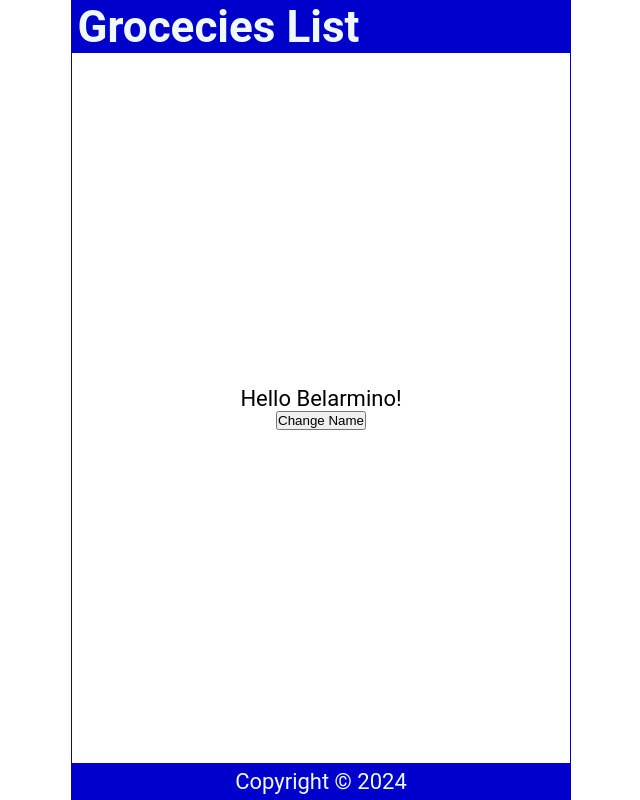
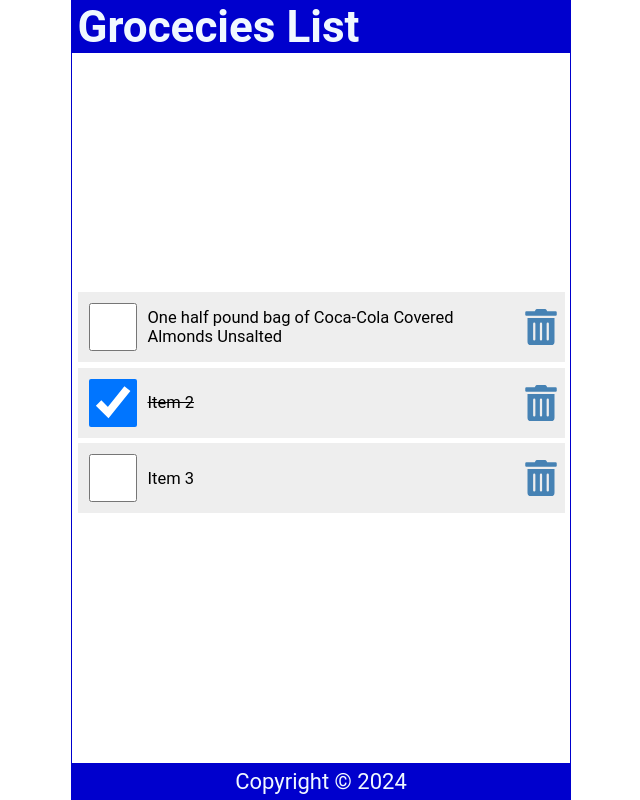
Before and after one commit to belarminojunior/ReactJS-Series, a React (Create React App) app in the folder 01tut/: page / in a window 1280 px wide. Shown: the whole page, without its empty margins (319-959 px from the left). Built offline with nearby package versions, Linux system fonts and the light colour scheme.

Commit message:
Lists and Keys

```diff
--- a/01tut/package.json
+++ b/01tut/package.json
@@ -34,5 +34,8 @@
       "last 1 firefox version",
       "last 1 safari version"
     ]
+  },
+  "devDependencies": {
+    "react-icons": "^4.12.0"
   }
 }
--- a/01tut/src/Content.js
+++ b/01tut/src/Content.js
@@ -1,25 +1,73 @@
 import { useState } from "react";
 import React from "react";
 
+import { FaTrashAlt } from "react-icons/fa";
+
 const Content = () => {
+  const [items, setItems] = useState([
+    {
+      id: 1,
+      checked: false,
+      item: "One half pound bag of Coca-Cola Covered Almonds Unsalted",
+    },
+    {
+      id: 2,
+      checked: true,
+      item: "Item 2",
+    },
+    {
+      id: 3,
+      checked: false,
+      item: "Item 3",
+    },
+  ]);
 
-  const [name, setName] = useState('Belarmino');
+  const handleCheck = (id) => {
+    const listItems = items.map((item) =>
+      item.id === id ? { ...item, checked: !item.checked } : item
+    );
 
-  const handleNameChange = () => {
-    const names = ["Belarmino", "Nuno", "Shelton", "Glória"];
-    const int = Math.floor(Math.random() * 4);
+    setItems(listItems);
+    localStorage.setItem("shoppinglist", JSON.stringify(listItems));
+  };
 
-    setName(names[int]);
+  const handleDelete = (id) => {
+    const listItems = items.filter((item) => item.id !== id);
+
+    setItems(listItems);
+    localStorage.setItem("shoppinglist", JSON.stringify(listItems));
   };
 
   return (
     <main>
-      <p>
-        Hello {name}!
-      </p>
-      <button onClick={handleNameChange}>
-        Change Name
-      </button>
+      {items.length ? (
+        <ul>
+          {items.map((item) => (
+            <li className="item" key={item.id}>
+              <input
+                type="checkbox"
+                onChange={() => handleCheck(item.id)}
+                checked={item.checked}
+              />
+
+              <label
+                style={item.checked ? { textDecoration: "line-through" } : null}
+                onDoubleClick={() => handleCheck(item.id)}
+              >
+                {item.item}
+              </label>
+
+              <FaTrashAlt
+                onClick={() => handleDelete(item.id)}
+                role="button"
+                tabIndex="0"
+              />
+            </li>
+          ))}
+        </ul>
+      ) : (
+        <p style={{ marginTop: "2rem" }}>Your List Is Empty!</p>
+      )}
     </main>
   );
 };
--- a/01tut/src/index.css
+++ b/01tut/src/index.css
@@ -57,3 +57,62 @@
   display: grid;
   place-content: center;
 }
+
+ul {
+  width: 100%;
+  list-style: none;
+  padding: 0 0.25rem 0.25rem;
+}
+
+ul li::before {
+  content: "\200B";
+}
+
+.item {
+  display: flex;
+  justify-content: flex-start;
+  align-items: center;
+  padding: 0.5rem 0 0.5rem 0.5rem;
+  margin: 0.25rem 0;
+  background-color: #eee;
+}
+
+.item:first-child {
+  margin: 0;
+}
+
+.item input[type="checkbox"] {
+  text-align: center;
+  width: 2.5rem;
+  width: 48px;
+  min-width: 48px;
+  height: 2.5rem;
+  height: 48px;
+  min-height: 48px;
+  cursor: pointer;
+  margin-right: 0.5rem;
+}
+
+.item input[type="checkbox"]:focus+label {
+  text-decoration: underline;
+}
+
+.item>label {
+  font-size: 0.75rem;
+  flex-grow: 1;
+}
+
+.item svg {
+  width: 48px;
+  min-width: 48px;
+  height: 36px;
+  font-size: 1rem;
+  color: steelblue;
+  cursor: pointer;
+}
+
+.item svg:focus,
+.item svg:hover {
+  color: red;
+  outline: none;
+}
```
Also changed, not shown: 1 other file (tests, documents, lock files or other folders).
